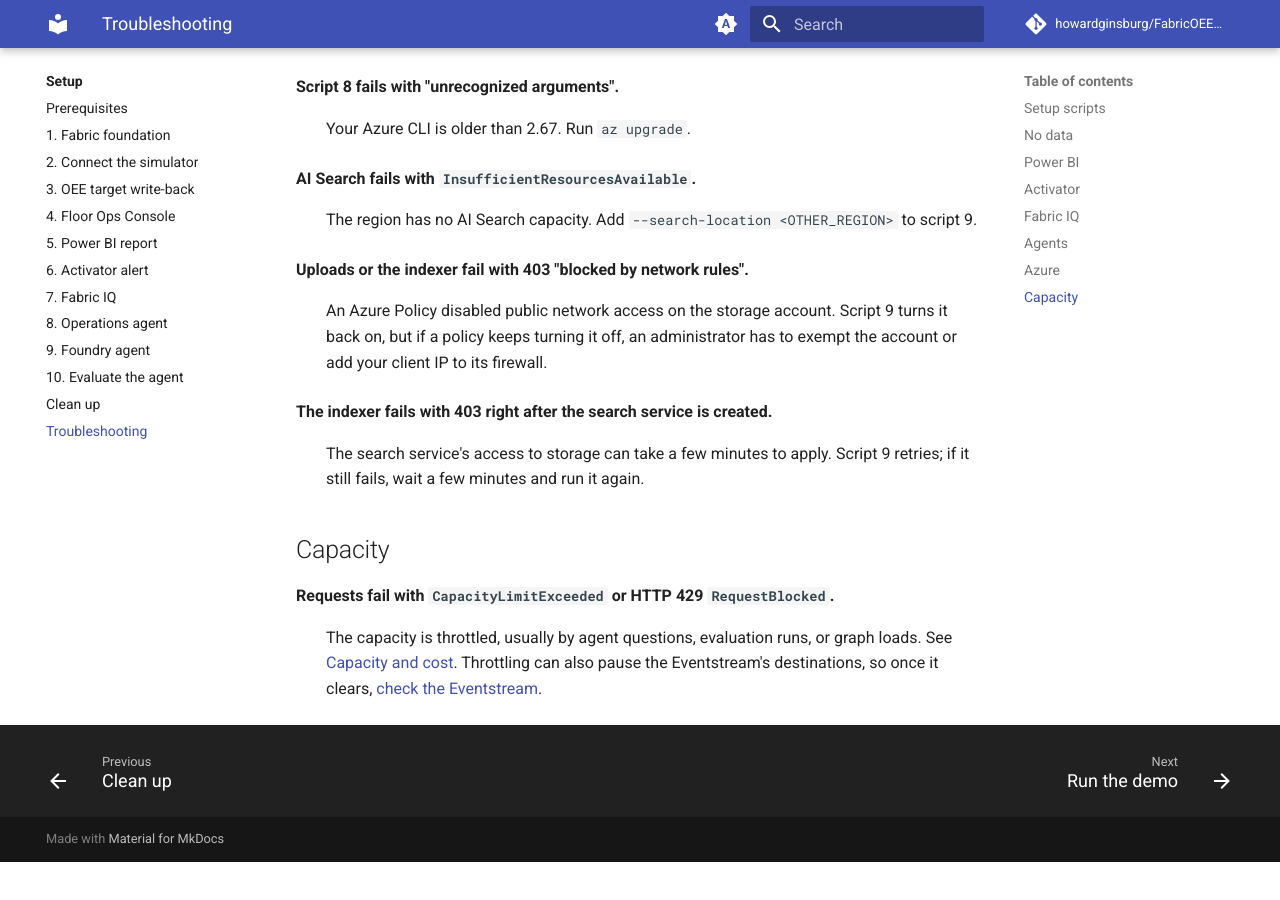
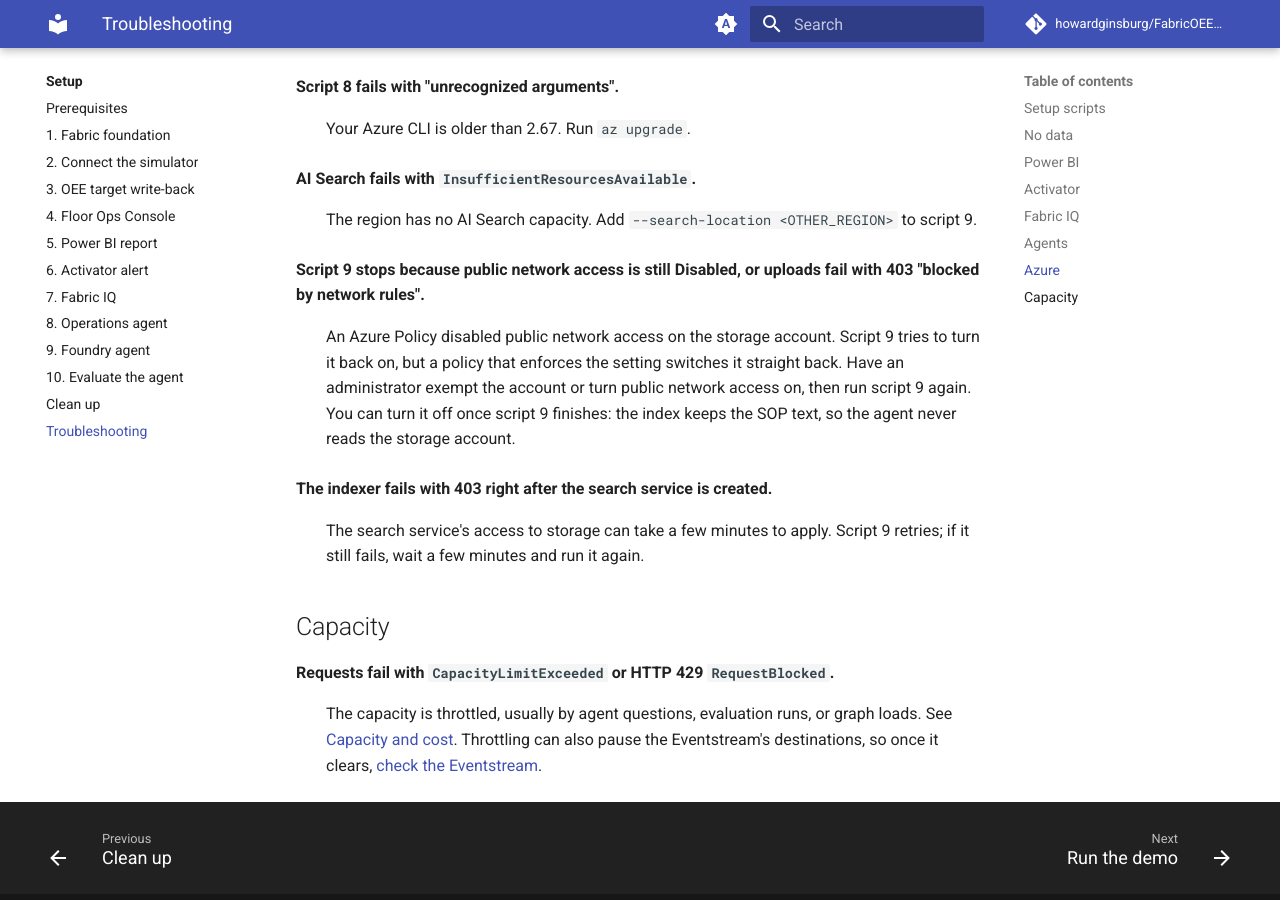
Before and after one commit to howardginsburg/FabricOEEDemo, an MkDocs documentation site: the page built from docs/setup/troubleshooting.md, in a window 1280 px wide and 900 px high, scrolled down 2969 px. Built offline with MkDocs 1.6.1 and Material for MkDocs 9.7.7, drawn with Linux system fonts in a browser that asks for light colours; comment, search, counter and statistics services are not loaded; before the commit the page ends 3831 px from its top, so only the background shows below that.

Commit message:
Stop script 9 when a policy keeps storage public access off
An Azure Policy with a modify effect rewrites the update back to Disabled while az still exits 0, so script 9 reported 'Public network access re-enabled' and then failed later with 'blocked by network rules'. It now reads the value back and stops with what to do. The troubleshooting entry and agent notes drop the advice that can't work (client IP rules, an ARM PATCH) and note the account can be closed once the indexer finishes.

Co-authored-by: Copilot <223556219+Copilot@users.noreply.github.com>

```diff
--- a/docs/setup/troubleshooting.md
+++ b/docs/setup/troubleshooting.md
@@ -101,10 +101,11 @@ Every setup script is safe to re-run, and re-running the script for the failed s
 **AI Search fails with `InsufficientResourcesAvailable`.**
 :   The region has no AI Search capacity. Add `--search-location <OTHER_REGION>` to script 9.
 
-**Uploads or the indexer fail with 403 "blocked by network rules".**
-:   An Azure Policy disabled public network access on the storage account. Script 9 turns it back on, but if a
-    policy keeps turning it off, an administrator has to exempt the account or add your client IP to its
-    firewall.
+**Script 9 stops because public network access is still Disabled, or uploads fail with 403 "blocked by network rules".**
+:   An Azure Policy disabled public network access on the storage account. Script 9 tries to turn it back on, but
+    a policy that enforces the setting switches it straight back. Have an administrator exempt the account or
+    turn public network access on, then run script 9 again. You can turn it off once script 9 finishes: the index
+    keeps the SOP text, so the agent never reads the storage account.
 
 **The indexer fails with 403 right after the search service is created.**
 :   The search service's access to storage can take a few minutes to apply. Script 9 retries; if it still
```
Also changed, not shown: .github/copilot-instructions.md, 1 other file.
